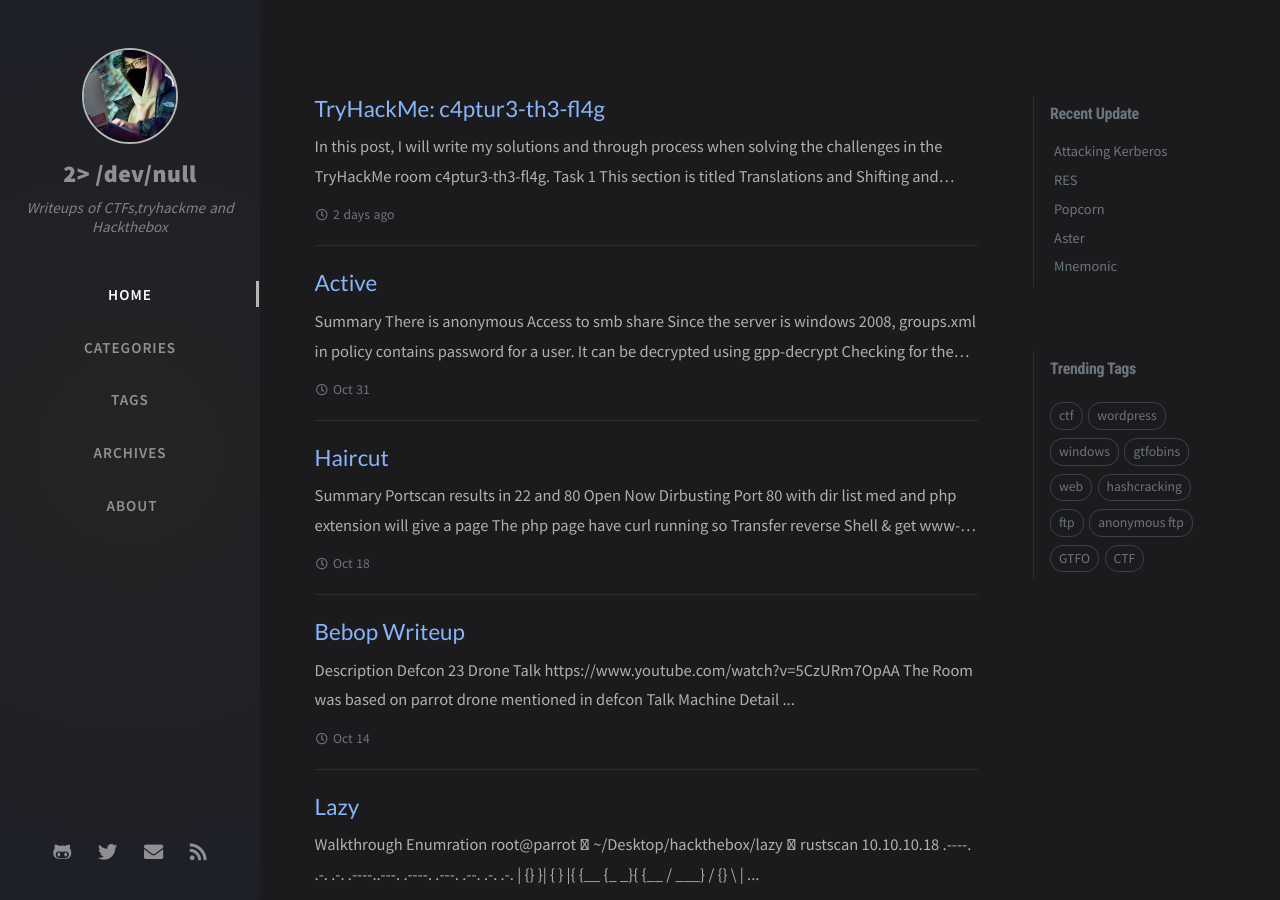
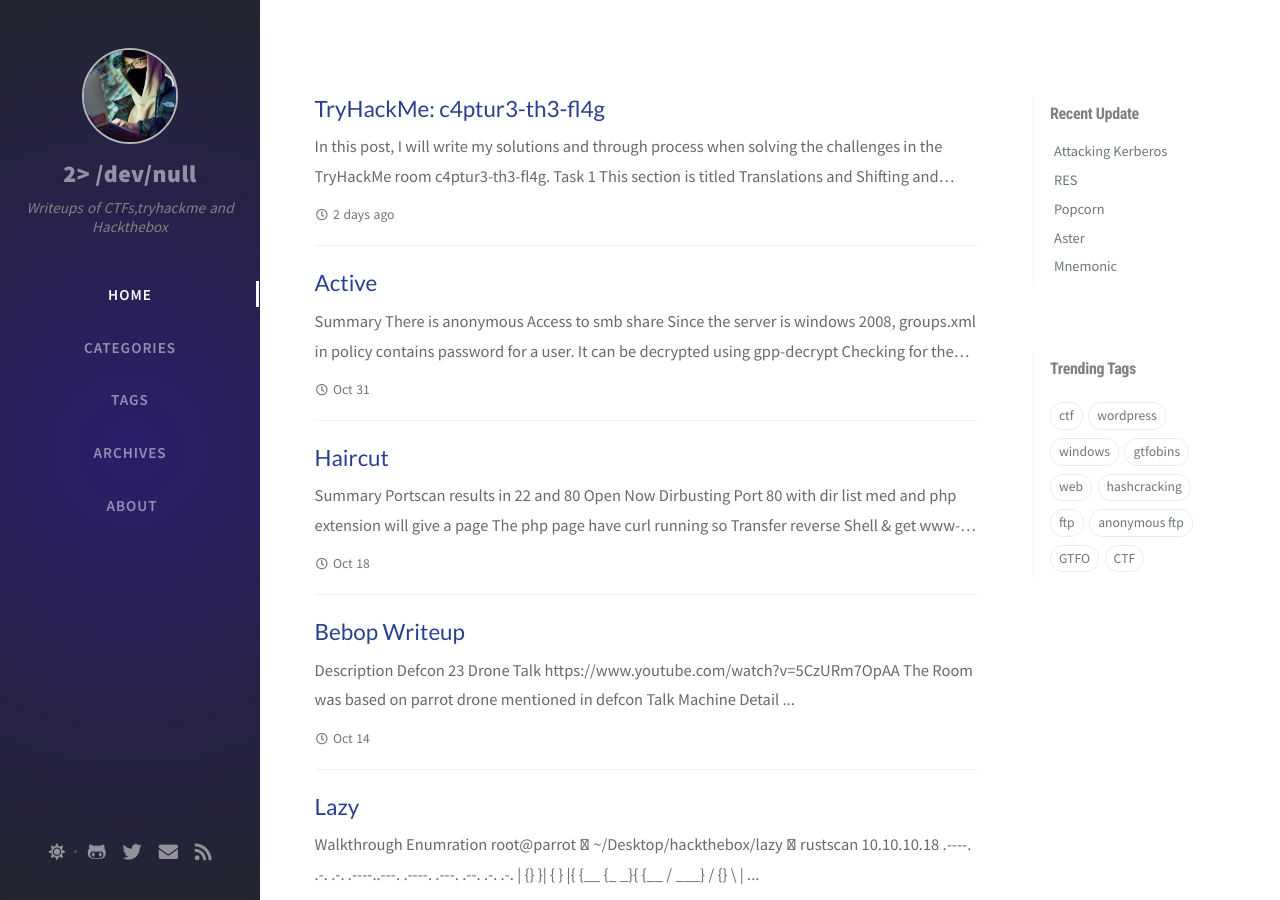
Before and after one commit to darksec1337/darksec1337.github.io, a Jekyll site: the page built from index.html, in a window 1280 px wide and 900 px high. Built offline with Jekyll 4.4.1, drawn with Linux system fonts in a browser that asks for light colours; nearby versions of some CDN libraries; the list of posts is cut into pages by our own code; comment, search, counter and statistics services are not loaded.

Commit message:
Update _config.yml

```diff
--- a/_config.yml
+++ b/_config.yml
@@ -76,7 +76,7 @@
 #
 #     dark   - Use the dark color scheme
 #
-theme_mode: dark
+theme_mode: dual
 
 # boolean type, global switch for ToC in posts.
 toc: true
```
